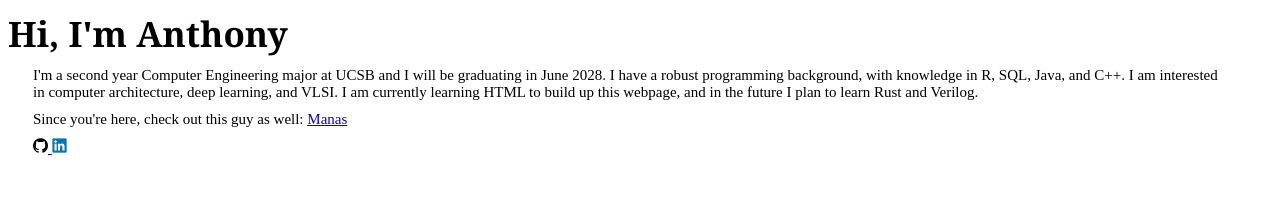
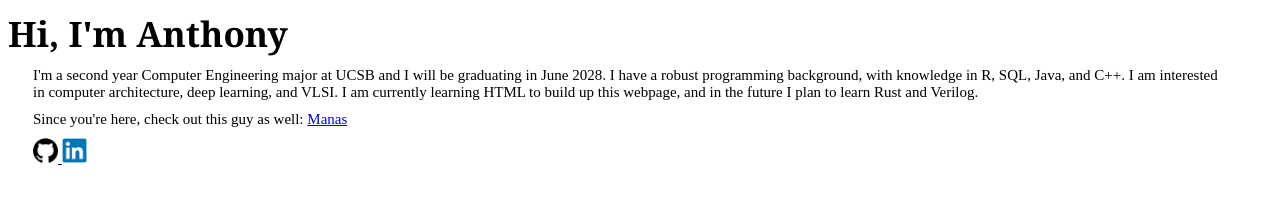
Before and after one commit to anthony9975/anthony9975.github.io, a plain HTML site: page docs/index.html in a window 1280 px wide. Drawn offline with Linux system fonts and the light colour scheme.

Commit message:
All links work, hopefully

```diff
--- a/docs/index.html
+++ b/docs/index.html
@@ -19,10 +19,10 @@
 
         <p>
             <a href = "https://github.com/anthony9975" target = _blank>
-                <img src = "/images/githubLogo.png" alt = "Github Logo" style = "width: 15px; height: 15px;">
+                <img src = "/images/githubLogo.png" alt = "Github Logo" style = "width: 25px; height: 25px;">
             </a>
             <a href = "https://www.linkedin.com/in/anthony-ma-12267832b/" target = _blank>
-                <img src = "images/linkedInLogo.png" alt = "Linkedin Logo" style = "width: 15px; height: 15px">
+                <img src = "images/linkedinLogo.png" alt = "Linkedin Logo" style = "width: 25px; height: 25px">
             </a>
         </p>
     </body>
```
